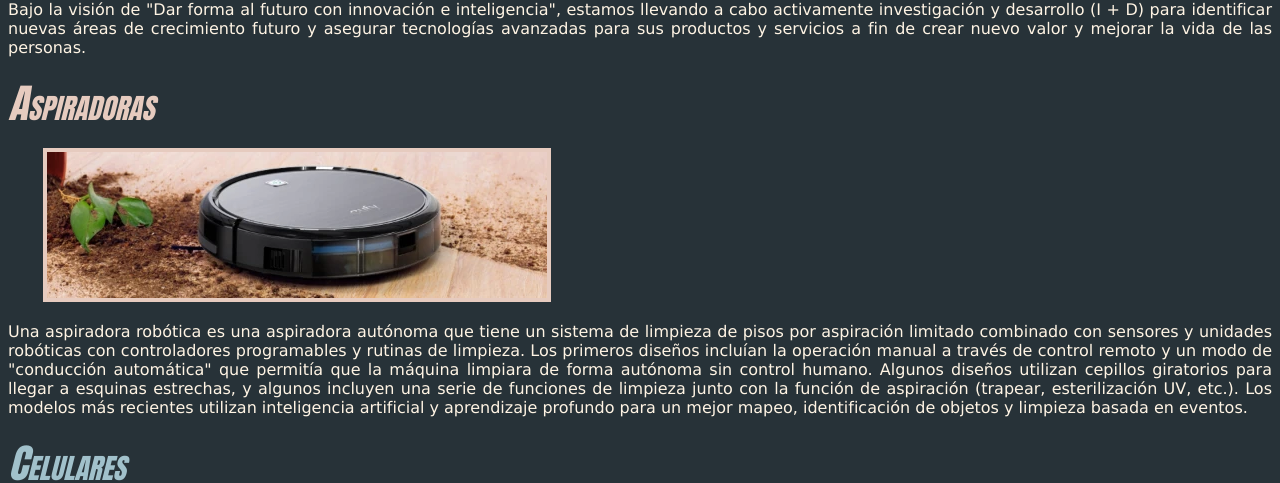
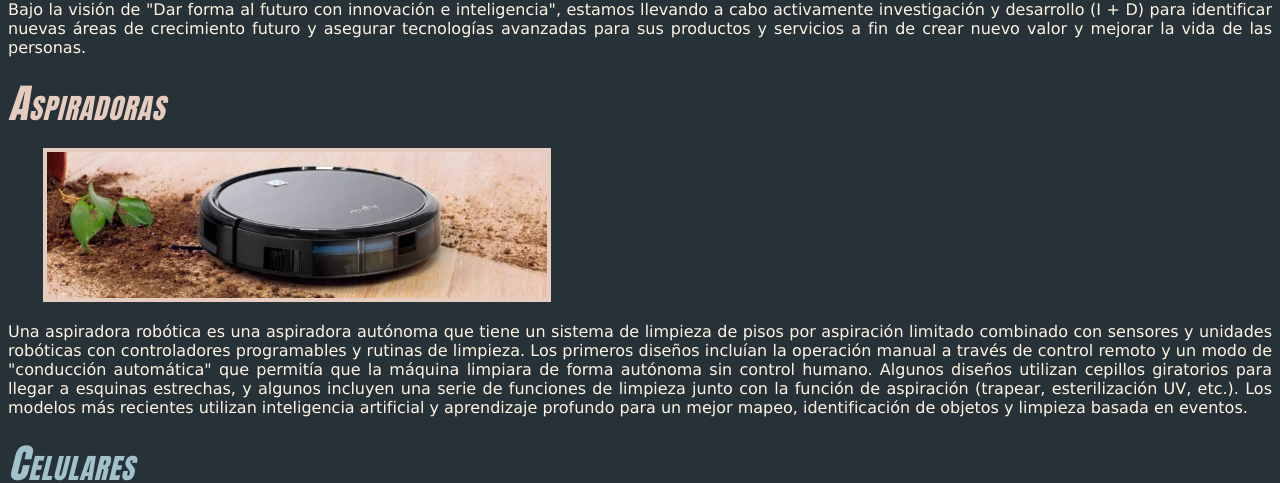
Before and after one commit to feden15/desafio-03-01, a website built with Vite: page index.html in a window 1280 px wide. Shown: the part 325-808 px from the top of the page. Built offline with nearby package versions, Linux system fonts and the light colour scheme.

Commit message:
Modificamos un poco más los estilos

```diff
--- a/style.css
+++ b/style.css
@@ -18,16 +18,16 @@ h1 {
 
 h2 {
     font-family: Impact, Charcoal, sans-serif;
-    font-style: italic;
+    font-style: oblique;
     font-size: 40px;
     font-variant: small-caps;
-    font-weight: normal;
+    font-weight: 600;
     margin-bottom: 15px;
     margin-top: 15px;
+    letter-spacing: 1px;
 }
 
 p {
-    /* color: rgb(192, 184, 163); */
     color: rgb(255, 244, 228);
     font-family: 'Lucida Sans Unicode', 'Lucida Grande', sans-serif;
     text-align: justify;
```
